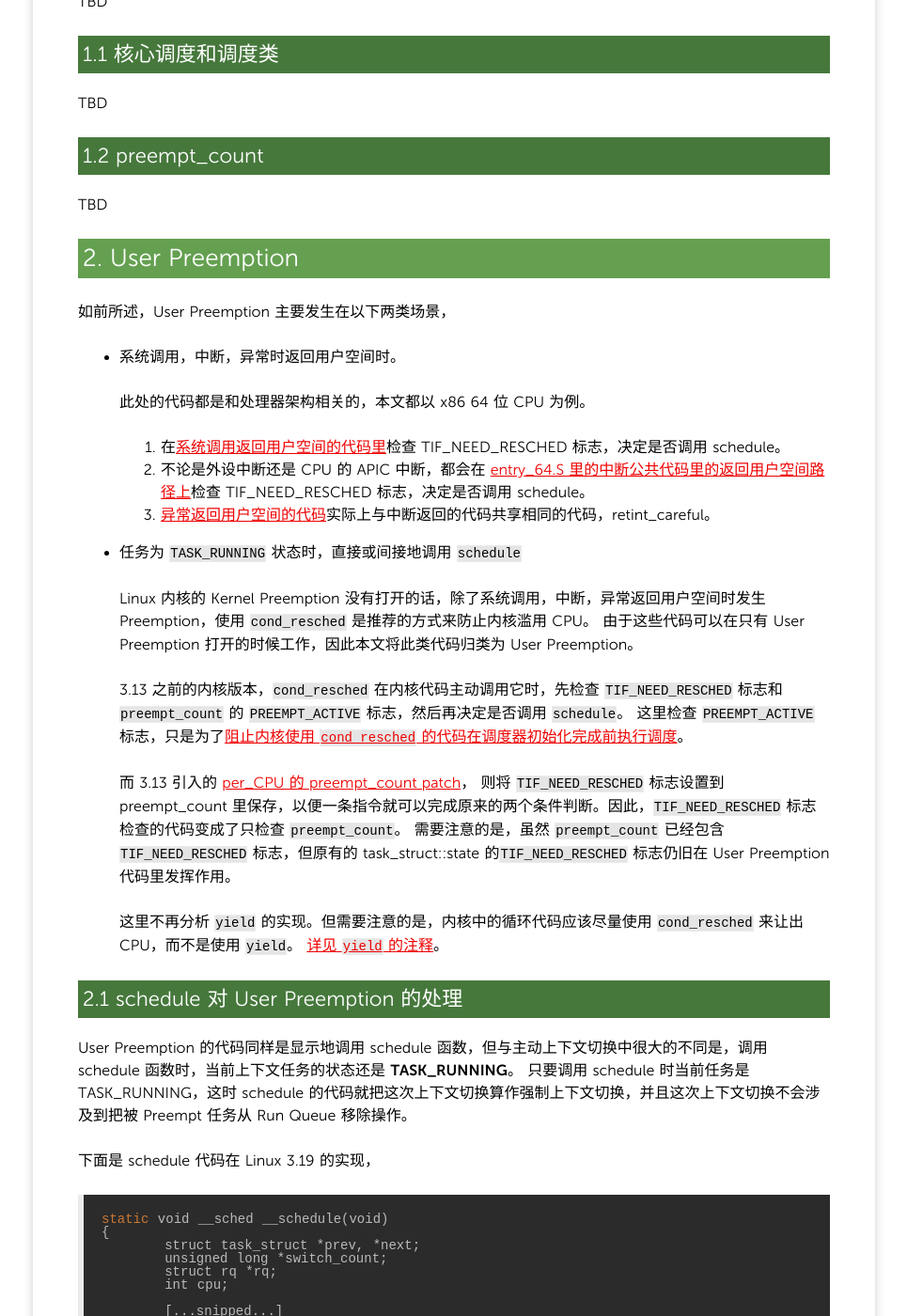
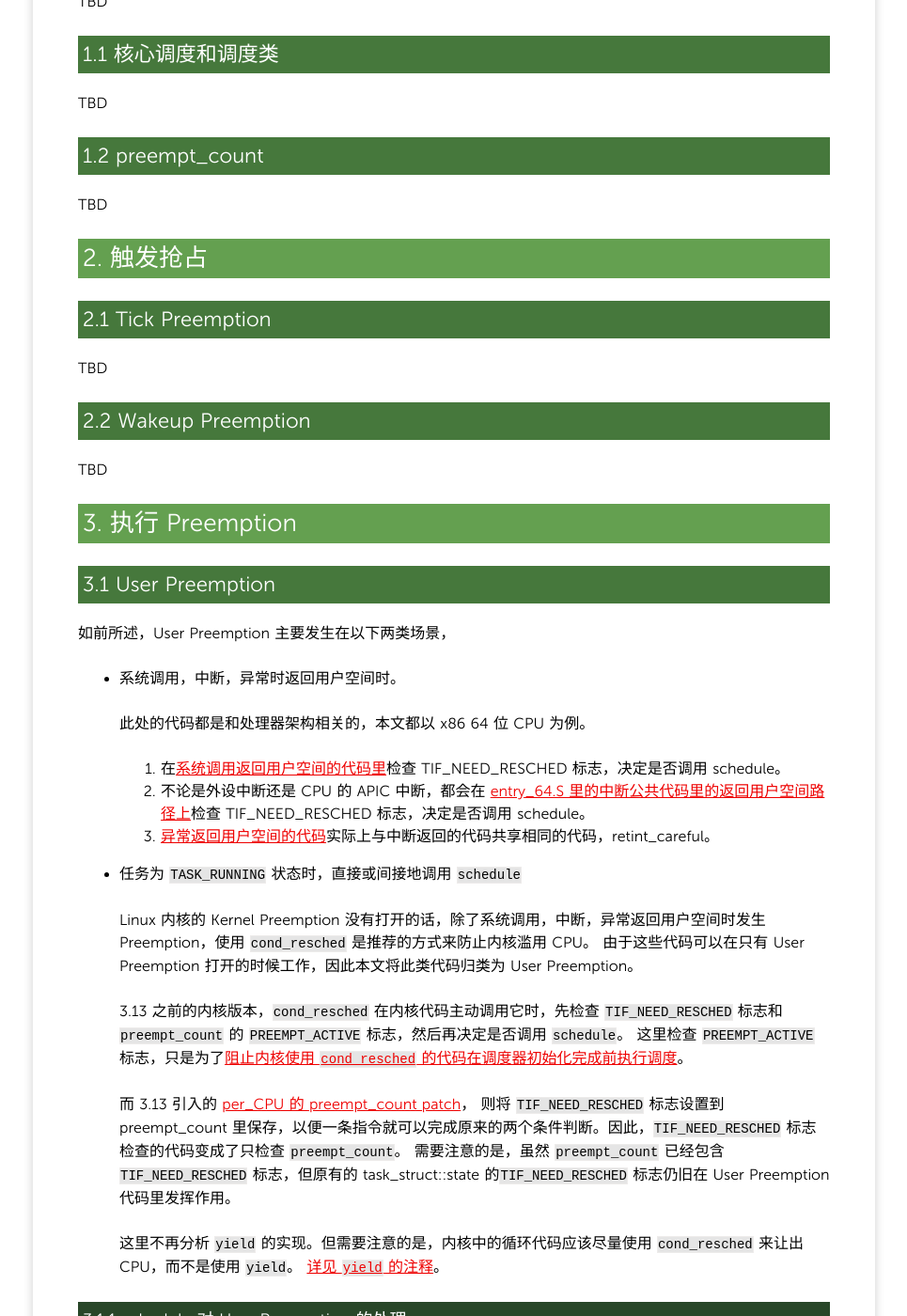
Before and after one commit to yangoliver/yangoliver.github.io, a Jekyll site: the page built from _posts/2016/2016-03-12-linux-scheduler-2.md, in a window 1280 px wide and 1400 px high, scrolled down 420 px. Shown: the whole window at 94% size, without its empty margins (157-1122 px from the left). Built offline with Jekyll 4.4.1, drawn with Linux system fonts in a browser that asks for light colours; comment, search, counter and statistics services are not loaded; some of the changed text lies outside the part shown.

Commit message:
draft: format cleanup

```diff
--- a/_posts/2016/2016-03-12-linux-scheduler-2.md
+++ b/_posts/2016/2016-03-12-linux-scheduler-2.md
@@ -22,7 +22,19 @@ TBD
 
 TBD
 
-## 2. User Preemption
+## 2. 触发抢占
+
+### 2.1 Tick Preemption
+
+TBD
+
+### 2.2 Wakeup Preemption
+
+TBD
+
+## 3. 执行 Preemption
+
+### 3.1 User Preemption
 
 如前所述，User Preemption 主要发生在以下两类场景，
 
@@ -50,7 +62,7 @@ TBD
   这里不再分析 `yield` 的实现。但需要注意的是，内核中的循环代码应该尽量使用 `cond_resched` 来让出 CPU，而不是使用 `yield`。
   [详见 `yield` 的注释](https://github.com/torvalds/linux/blob/v3.19/kernel/sched/core.c#L4287)。
 
-### 2.1 schedule 对 User Preemption 的处理
+#### 3.1.1 schedule 对 User Preemption 的处理
 
 User Preemption 的代码同样是显示地调用 schedule 函数，但与主动上下文切换中很大的不同是，调用 schedule 函数时，当前上下文任务的状态还是 **TASK_RUNNING**。
 只要调用 schedule 时当前任务是 TASK_RUNNING，这时 schedule 的代码就把这次上下文切换算作强制上下文切换，并且这次上下文切换不会涉及到把被 Preempt 任务从 Run Queue 移除操作。
@@ -101,7 +113,7 @@ User Preemption 的代码同样是显示地调用 schedule 函数，但与主动
 
 从代码可以看出，User Preemption 触发的上下文切换，都被算作了**强制上下文切换**。
 
-## 3. Kernel Preemption
+### 3.2 Kernel Preemption
 
 内核抢占需要打开特定的 Kconfig (CONFIG_PREEMPT=y)。本文只介绍引起 Kernel Preemption 的关键代码。如前所述，Kernel Preemption 主要发生在以下两类场景，
 
@@ -137,7 +149,7 @@ User Preemption 的代码同样是显示地调用 schedule 函数，但与主动
 不论是中断退出代码调用 `preempt_schedule_irq`， 还是 `preempt_enable` 调用 `preempt_schedule`，都会最在满足条件时触发 Kernel Preemption。
 下面以 `preempt_enable` 调用 `preempt_schedule` 为例，剖析内核代码实现。
 
-### 3.1 preempt_disable 和 preempt_enable
+#### 3.2.1 preempt_disable 和 preempt_enable
 
 在内核中需要禁止抢占的临界区代码，直接使用 preempt_disable 和 preempt_enable 即可达到目的。
 关于为何以及如何禁止抢占，请参考 [Proper Locking Under a Preemptible Kernel](https://github.com/torvalds/linux/blob/v3.19/Documentation/preempt-locking.txt) 这篇文档。
@@ -154,7 +166,7 @@ User Preemption 的代码同样是显示地调用 schedule 函数，但与主动
 			__preempt_schedule(); \  /* 最终会调用 preempt_schedule */
 	} while (0)
 
-### 3.2 preempt_schedule
+#### 3.2.2 preempt_schedule
 
 在 `preempt_schedule` 函数内部，在调用 `schedule` 之前，做如下检查，
 
@@ -201,7 +213,7 @@ Linux v3.19 `preempt_schedule` 的代码如下，
 
 需要注意，`schedule` 调用前，`PREEMPT_ACTIVE` 标志已经被设置好了。
 
-### 3.2 schedule 对 Kernel Preemption 的处理
+#### 3.2.3 schedule 对 Kernel Preemption 的处理
 
 如前所述，进入函数调用前，`PREEMPT_ACTIVE` 标志已经被设置。根据当前的任务的运行状态，我们分别做出如下分析，
 
```
Also changed, not shown: other parts of _posts/2016/2016-03-12-linux-scheduler-2.md (+1 -1 lines).
